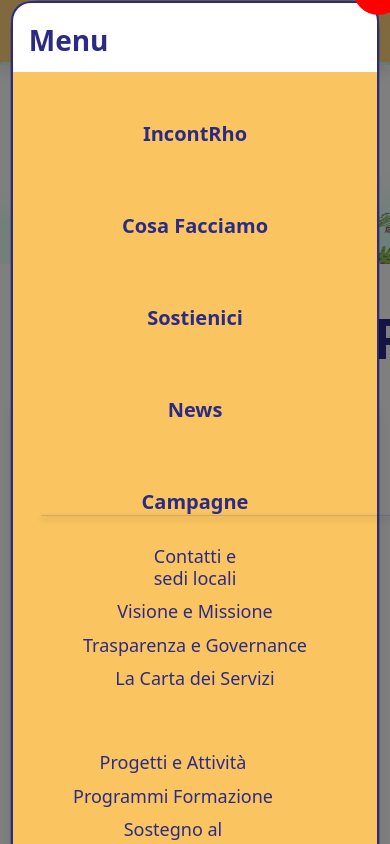
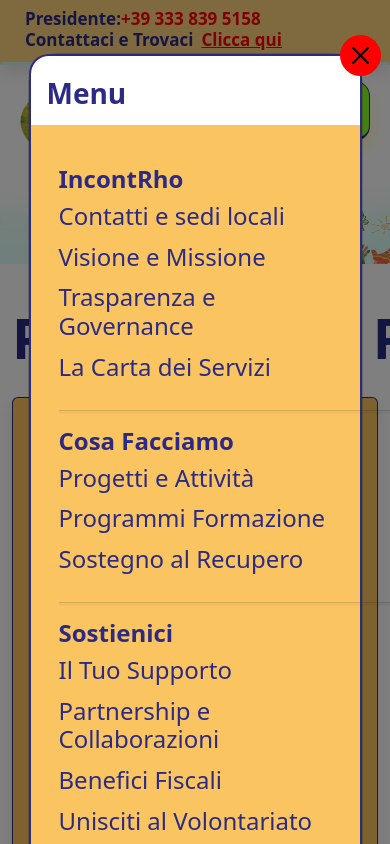
Before and after one commit to Jose24-rgb/PaginaWebIncontRho_Front, a React (Create React App) app: page /prevenire-e-proteggere in a window 390 px wide. Both pictures are taken after a click on the button 336 px from the left and 110 px from the top of the page. Built offline with nearby package versions, Linux system fonts and the light colour scheme.

Commit message:
modifiche

```diff
--- a/src/App.css
+++ b/src/App.css
@@ -344,11 +344,55 @@ footer.footer-custom.home-footer {
   container: flex;
 }
 
+.mobile-menu {
+  display: none;
+}
+
 @media (max-width: 767px) {
   .navbar {
     position: relative;
     z-index: 2;
   }
+
+  .modal-dialog {
+
+    margin-top: 53px !important; /* centrato */
+
+  }
+
+  .modal-header .btn-close {
+    margin-right: -37px;
+    margin-bottom: -35px;
+    font-size: 17px;
+    width: 25px;        /* larghezza del cerchio */
+  height: 25px;
+  }
+  .custom-modal-width {
+    width: 90% !important; /* adatta larghezza al 90% dello schermo */
+    max-width: 335px !important; /* larghezza massima */
+    margin: 0 auto; /* centrato */
+  }
+
+  .desktop-menu {
+    display: none;
+  }
+
+  .mobile-menu {
+    display: block;
+  }
+  .modal-column-title {
+    font-weight: bold;
+    font-size: 1.1rem;
+    margin: 15px 0 5px;
+    color: #2B2B85;
+  }
+  .menu-titles-separator {
+    height: 1px;
+    background: rgba(0,0,0,0.15);
+    box-shadow: 0 2px 2px rgba(0,0,0,0.1);
+    margin: 10px 0;
+  }
+
 
   /* Navbar logo più piccolo */
   .navbar-logo {
@@ -362,6 +406,7 @@ footer.footer-custom.home-footer {
     flex-direction: column !important;
     gap: 6px;
     flex-direction: row !important;
+    align-items: flex-end !important;
   }
 
   .btn-primary {
@@ -417,31 +462,47 @@ footer.footer-custom.home-footer {
   }
 
   /* Footer immagini disattivate su mobile */
-  .footer-image,
+
   .footer-image2 {
-    max-width: 100% !important;   /* mai più larghe del viewport */
+    max-width: 370px !important;
     height: 50px !important;
-    left: 50% !important;
+    left: 400px !important;
     transform: translateX(-50%) !important;
     position: relative !important;
+
   }
+
+  .footer-image {
+    max-width: 370px !important;
+    height: 50px !important;
+    left: 36px !important;
+    transform: translateX(-50%) !important;
+    position: relative;
+    top: 50px;
+  }
+
+  .footer-custom {
+    padding-bottom: 100px;
+  }
+
+
 
   .floating-image2 {
     position: absolute !important;
     width: 300px !important;
     height: 100px !important;
     top: 83px !important;
-    left: 280px !important;
+    left: 370px !important;
     transform: none !important;
 
   }
 
   .floating-image{
     position: absolute !important;
-    width: 350px !important;
+    width: 370px !important;
     height: 100px !important;
     top: 83px !important;
-    left: -70px !important;
+    left: 0px !important;
     transform: none !important;
 
   }
@@ -453,9 +514,18 @@ footer.footer-custom.home-footer {
   .bg-light.py-2.border-bottom .top-bar-text {
     font-size: 17px !important;
     text-align: left !important;
-    margin-left: -100px;
     margin-bottom: -5px;
+    display: block;
   }
+
+  .bg-light.py-2.border-bottom .info-bar {
+    text-align: left !important;
+  }
+  .bg-light.py-2.border-bottom .d-flex.flex-column {
+    align-items: flex-start !important; /* forza allineamento a sinistra */
+  }
+
+
 
   .info-bar .top-bar-text:first-child {
     display: block !important;   /* tutto il blocco è su una riga */
@@ -494,4 +564,5 @@ footer.footer-custom.home-footer {
   z-index: 2;
 }
 
+
 }
--- a/src/App.js
+++ b/src/App.js
@@ -101,6 +101,9 @@ function App() {
         </Modal.Header>
         <Modal.Body>
           <Container className="py-4">
+
+            {/* VERSIONE DESKTOP */}
+            <div className="d-none d-md-block">
               {/* Titoli */}
               <Row className="gy-4 text-center text-md-start">
                 {["IncontRho","Cosa Facciamo","Sostienici","News","Campagne"].map((title, i) => (
@@ -175,6 +178,53 @@ function App() {
                   </Col>
                 ))}
               </Row>
+            </div>
+
+            {/* VERSIONE MOBILE */}
+            <div className="d-block d-md-none">
+              {/* IncontRho */}
+              <h5 className="fw-bold mb-2 text-primary">IncontRho</h5>
+              <Nav className="flex-column mb-3">
+                <Nav.Link as={Link} to="/accoglienza-e-ascolto" onClick={handleClose}>Contatti e sedi locali</Nav.Link>
+                <Nav.Link as={Link} to="/visione-missione" onClick={handleClose}>Visione e Missione</Nav.Link>
+                <Nav.Link as={Link} to="/trasparenza" onClick={handleClose}>Trasparenza e Governance</Nav.Link>
+                <Nav.Link as={Link} to="/la-carta-dei-servizi" onClick={handleClose}>La Carta dei Servizi</Nav.Link>
+              </Nav>
+              <div className="menu-titles-separator mb-3"></div>
+
+              {/* Cosa Facciamo */}
+              <h5 className="fw-bold mb-2 text-primary">Cosa Facciamo</h5>
+              <Nav className="flex-column mb-3">
+                <Nav.Link as={Link} to="/progetti-e-attivita" onClick={handleClose}>Progetti e Attività</Nav.Link>
+                <Nav.Link as={Link} to="/programmi-di-formazione" onClick={handleClose}>Programmi Formazione</Nav.Link>
+                <Nav.Link as={Link} to="/sostegno-al-recupero" onClick={handleClose}>Sostegno al Recupero</Nav.Link>
+              </Nav>
+              <div className="menu-titles-separator mb-3"></div>
+
+              {/* Sostienici */}
+              <h5 className="fw-bold mb-2 text-primary">Sostienici</h5>
+              <Nav className="flex-column mb-3">
+                <Nav.Link as={Link} to="/il-tuo-supporto-per-incontrho" onClick={handleClose}>Il Tuo Supporto</Nav.Link>
+                <Nav.Link as={Link} to="/partnership-e-collaborazioni" onClick={handleClose}>Partnership e Collaborazioni</Nav.Link>
+                <Nav.Link as={Link} to="/benefici-fiscali-delle-donazioni" onClick={handleClose}>Benefici Fiscali</Nav.Link>
+                <Nav.Link as={Link} to="/unisciti-al-nostro-volontariato" onClick={handleClose}>Unisciti al Volontariato</Nav.Link>
+                <Nav.Link as={Link} to="/unisciti-al-nostro-attivismo" onClick={handleClose}>Unisciti all’Attivismo</Nav.Link>
+              </Nav>
+              <div className="menu-titles-separator mb-3"></div>
+
+              <h5 className="fw-bold mb-2 text-primary">News</h5>
+<Nav className="flex-column mb-3">
+  <span className="custom-nav-link" style={{ cursor: 'default', color: '#6d6dec' }}>-</span>
+</Nav>
+<div className="menu-titles-separator mb-3"></div>
+
+{/* Campagne */}
+<h5 className="fw-bold mb-2 text-primary">Campagne</h5>
+<Nav className="flex-column">
+  <span className="custom-nav-link" style={{ cursor: 'default', color: '#6d6dec' }}>-</span>
+</Nav>
+            </div>
+
           </Container>
         </Modal.Body>
       </Modal>
```
Lines whose indentation alone changed are shown as unchanged.
